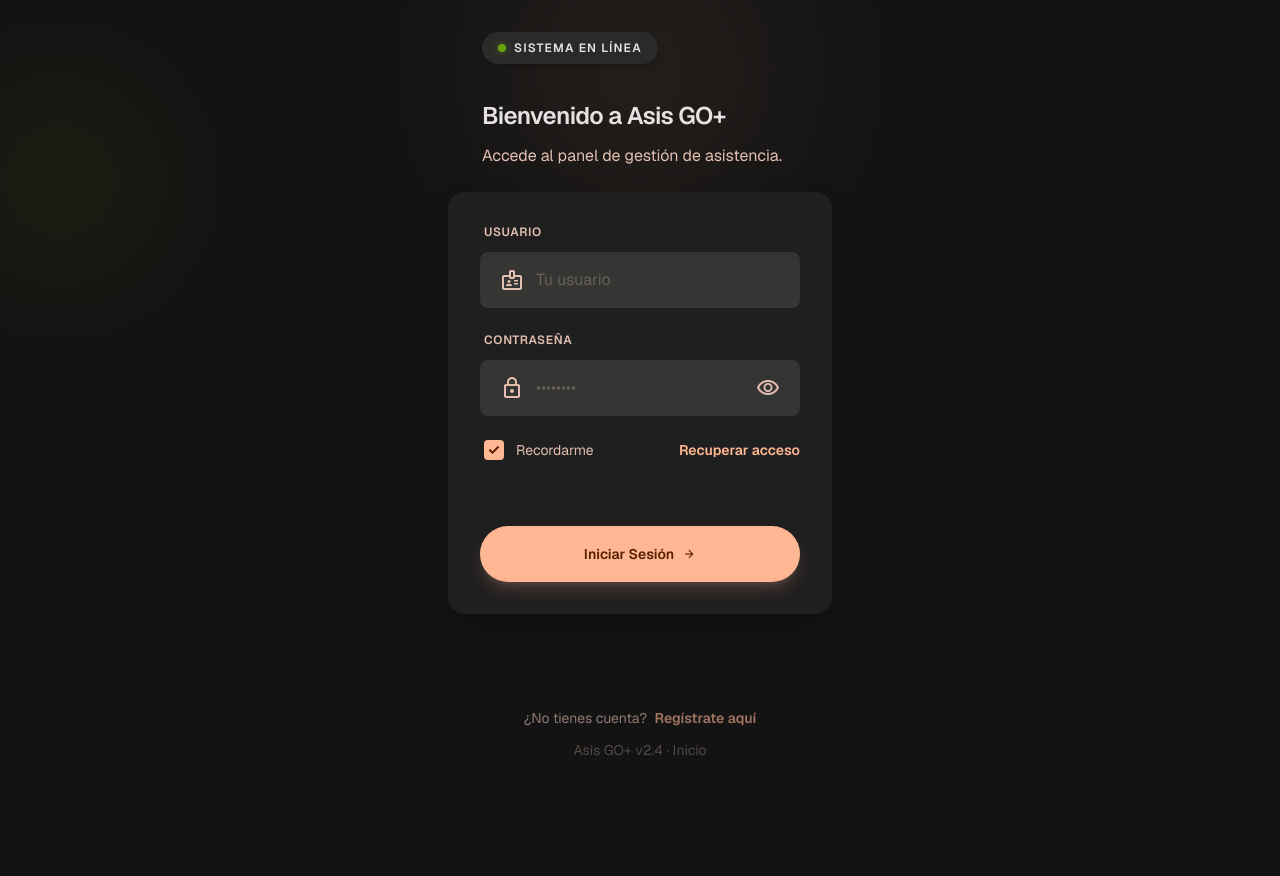
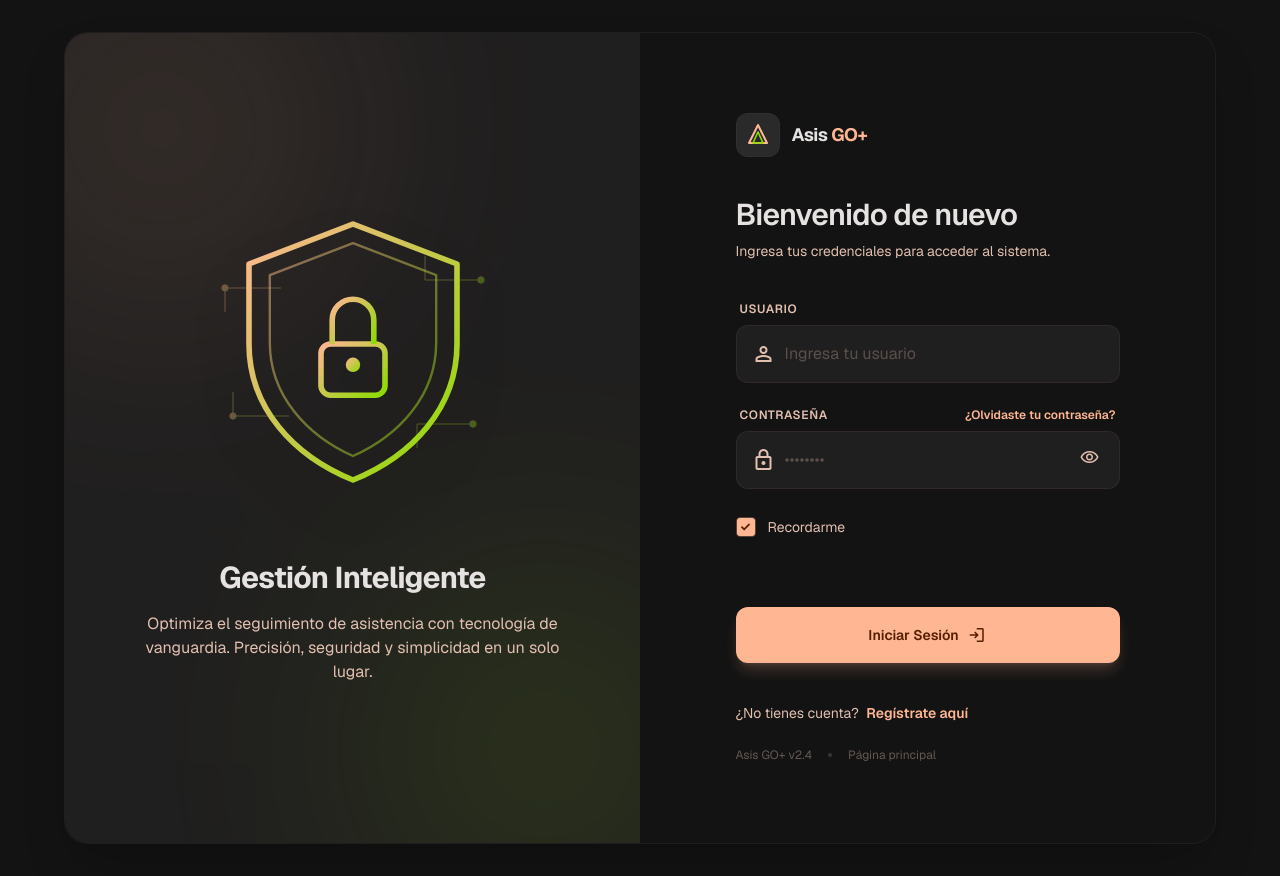
Before and after one commit to kevinhndz/AsisGo, a FastAPI app: page /iniciar_sesion in a window 1280 px wide. Before the commit the page ends 755 px from the top, so only its background shows below. Run offline with FastAPI, Linux system fonts and the light colour scheme; parts of the project's set-up code (start-up, migrations or seed data) failed here and were passed over; some libraries are stand-ins or nearby versions.

Commit message:
Imagen anandida en login

```diff
--- a/templates/login.html
+++ b/templates/login.html
@@ -34,71 +34,116 @@ tailwind.config = { darkMode:"class", theme:{ extend:{ colors:{
   input:-webkit-autofill{-webkit-box-shadow:0 0 0 30px #201f1f inset !important;-webkit-text-fill-color:#e5e2e1 !important;}
   @keyframes spin{to{transform:rotate(360deg);}}
   .animate-spin{animation:spin 1s linear infinite;}
+  @keyframes pulse{0%,100%{opacity:1;}50%{opacity:.5;}}
   .animate-pulse{animation:pulse 2s ease infinite;}
-  @keyframes pulse{0%,100%{opacity:1;}50%{opacity:.5;}}
 </style>
 </head>
-<body class="bg-background pt-safe pb-safe" style="font-family:'Geist',sans-serif;">
+<body class="bg-background text-on-surface min-h-screen flex items-center justify-center p-0 sm:p-4 lg:p-8" style="font-family:'Geist',sans-serif;">
 
-<main class="relative w-full min-h-screen flex flex-col">
-  <div class="flex flex-col w-full relative overflow-hidden flex-1 items-center">
+<div class="flex flex-col lg:flex-row w-full max-w-6xl min-h-[700px] bg-surface shadow-2xl rounded-3xl overflow-hidden border border-white/5">
 
-    <!-- Ambient blobs -->
-    <div class="absolute top-0 left-0 w-full h-[400px] overflow-hidden -z-10 pointer-events-none flex justify-center">
-      <div class="w-[300px] h-[300px] bg-primary/10 rounded-full blur-[80px] absolute -top-20 opacity-70"></div>
-      <div class="w-[200px] h-[200px] bg-tertiary/10 rounded-full blur-[60px] absolute top-20 -left-10 opacity-60"></div>
+  <!-- Columna Izquierda: Ilustración -->
+  <div class="hidden lg:flex lg:w-1/2 bg-surface-container p-12 flex-col items-center justify-center text-center relative overflow-hidden">
+    <div class="absolute top-0 left-0 w-full h-full opacity-10 pointer-events-none">
+      <div class="absolute -top-24 -left-24 w-96 h-96 bg-primary rounded-full blur-[120px]"></div>
+      <div class="absolute -bottom-24 -right-24 w-96 h-96 bg-tertiary rounded-full blur-[120px]"></div>
+    </div>
+    <div class="relative z-10 flex flex-col items-center max-w-md">
+
+      <!-- Ilustración SVG (escudo + candado), reemplaza el <img> roto -->
+      <div class="w-full max-w-[320px] aspect-square mb-12 drop-shadow-2xl flex items-center justify-center">
+        <svg viewBox="0 0 200 200" class="w-full h-full">
+          <defs>
+            <linearGradient id="shieldGrad" x1="0%" y1="0%" x2="100%" y2="100%">
+              <stop offset="0%" stop-color="#ffb693"/>
+              <stop offset="100%" stop-color="#8bdc00"/>
+            </linearGradient>
+          </defs>
+          <!-- líneas tipo "circuito" de fondo -->
+          <g stroke="url(#shieldGrad)" stroke-width="0.6" opacity="0.35" fill="none">
+            <path d="M20 60 H55 M20 60 V75 M145 55 H180 M145 55 V40 M25 140 H60 M25 140 V125 M140 145 H175 M140 145 V160"/>
+            <circle cx="20" cy="60" r="2" fill="#ffb693"/>
+            <circle cx="180" cy="55" r="2" fill="#8bdc00"/>
+            <circle cx="25" cy="140" r="2" fill="#ffb693"/>
+            <circle cx="175" cy="145" r="2" fill="#8bdc00"/>
+          </g>
+          <!-- escudo -->
+          <path d="M100 20 L165 45 V95 C165 135 137 165 100 180 C63 165 35 135 35 95 V45 Z"
+                fill="none" stroke="url(#shieldGrad)" stroke-width="3.5" stroke-linejoin="round"/>
+          <path d="M100 32 L152 52 V94 C152 127 129 152 100 165 C71 152 48 127 48 94 V52 Z"
+                fill="none" stroke="url(#shieldGrad)" stroke-width="1.5" opacity="0.5" stroke-linejoin="round"/>
+          <!-- candado -->
+          <rect x="80" y="95" width="40" height="32" rx="6" fill="none" stroke="url(#shieldGrad)" stroke-width="3.5"/>
+          <path d="M87 95 V80 a13 13 0 0 1 26 0 V95" fill="none" stroke="url(#shieldGrad)" stroke-width="3.5"/>
+          <circle cx="100" cy="108" r="4.5" fill="url(#shieldGrad)"/>
+          <line x1="100" y1="112" x2="100" y2="119" stroke="url(#shieldGrad)" stroke-width="3.5" stroke-linecap="round"/>
+        </svg>
       </div>
 
-    <!-- Header -->
-    <div class="px-6 pt-8 pb-6 flex flex-col gap-3">
-      <div class="inline-flex items-center gap-2 bg-surface-container-high text-on-surface px-4 py-2 rounded-full self-start shadow-md">
-        <div class="w-2 h-2 rounded-full bg-tertiary animate-pulse shadow-[0_0_8px_rgba(139,220,0,0.6)]"></div>
-        <span class="font-label-caps text-label-caps uppercase text-on-surface tracking-widest">Sistema en línea</span>
+      <h2 class="text-3xl font-bold text-on-surface mb-4 tracking-tight">Gestión Inteligente</h2>
+      <p class="text-body-md text-on-surface-variant">Optimiza el seguimiento de asistencia con tecnología de vanguardia. Precisión, seguridad y simplicidad en un solo lugar.</p>
     </div>
-      <h1 class="font-headline-lg-mobile text-headline-lg-mobile text-on-surface mt-6 tracking-tight">Bienvenido a Asis GO+</h1>
-      <p class="font-body-md text-body-md text-on-surface-variant pr-4">Accede al panel de gestión de asistencia.</p>
   </div>
 
-    <!-- Card -->
-    <div class="mx-6 max-w-sm w-full self-center bg-surface-container text-on-surface rounded-2xl p-8 shadow-2xl flex flex-col gap-8 relative z-10 mb-8">
+  <!-- Columna Derecha: Formulario -->
+  <div class="flex-1 bg-background flex flex-col items-center justify-center p-8 sm:p-12 lg:p-20">
+    <div class="w-full max-w-sm flex flex-col">
+
+      <!-- Logo SVG (reemplaza el <img> roto) -->
+      <div class="mb-10 flex items-center justify-center lg:justify-start gap-3">
+        <div class="w-11 h-11 rounded-xl bg-surface-container-high border border-outline-variant/20 flex items-center justify-center flex-shrink-0">
+          <svg viewBox="0 0 24 24" class="w-6 h-6">
+            <path d="M12 2 L21 20 H3 Z" fill="none" stroke="#ffb693" stroke-width="2" stroke-linejoin="round"/>
+            <path d="M12 9 L17 20 H7 Z" fill="none" stroke="#8bdc00" stroke-width="1.6" stroke-linejoin="round"/>
+          </svg>
+        </div>
+        <span class="text-lg font-bold tracking-tight text-on-surface">Asis <span class="text-primary">GO+</span></span>
+      </div>
+
+      <div class="mb-10 text-center lg:text-left">
+        <h1 class="text-2xl sm:text-3xl font-semibold tracking-tight text-on-surface mb-2">Bienvenido de nuevo</h1>
+        <p class="text-body-sm text-on-surface-variant">Ingresa tus credenciales para acceder al sistema.</p>
+      </div>
 
       <form class="flex flex-col gap-6" id="formulario-login" onsubmit="handleLogin(event)">
 
         <!-- Usuario -->
-        <label class="flex flex-col gap-3">
-          <span class="font-label-caps text-label-caps text-on-surface-variant uppercase tracking-wider pl-1">Usuario</span>
-          <div class="relative flex items-center group">
-            <span class="material-symbols-outlined absolute left-5 text-on-surface-variant group-focus-within:text-primary transition-colors">badge</span>
-            <input id="usuario" type="text" required placeholder="Tu usuario"
-              class="w-full bg-surface-container-highest text-on-surface font-body-md text-body-md rounded-lg pl-14 pr-6 py-4 focus:outline-none focus:bg-surface-bright transition-all placeholder:text-on-surface-variant/30 shadow-inner">
+        <div class="flex flex-col gap-2">
+          <label class="text-label-caps text-on-surface-variant uppercase ml-1" for="usuario">Usuario</label>
+          <div class="relative group">
+            <span class="material-symbols-outlined absolute left-4 top-1/2 -translate-y-1/2 text-on-surface-variant group-focus-within:text-primary transition-colors">person</span>
+            <input id="usuario" type="text" required placeholder="Ingresa tu usuario"
+              class="w-full bg-surface-container border border-outline-variant/30 text-on-surface rounded-xl pl-12 pr-4 py-4 focus:outline-none focus:ring-2 focus:ring-primary/20 focus:border-primary transition-all placeholder:text-on-surface-variant/30">
           </div>
-        </label>
+        </div>
 
         <!-- Contraseña -->
-        <label class="flex flex-col gap-3">
-          <span class="font-label-caps text-label-caps text-on-surface-variant uppercase tracking-wider pl-1">Contraseña</span>
-          <div class="relative flex items-center group">
-            <span class="material-symbols-outlined absolute left-5 text-on-surface-variant group-focus-within:text-primary transition-colors">lock</span>
+        <div class="flex flex-col gap-2">
+          <div class="flex justify-between items-center px-1">
+            <label class="text-label-caps text-on-surface-variant uppercase" for="contrasena">Contraseña</label>
+            <a class="text-label-bold text-primary hover:text-primary-fixed transition-colors text-xs" href="#">¿Olvidaste tu contraseña?</a>
+          </div>
+          <div class="relative group">
+            <span class="material-symbols-outlined absolute left-4 top-1/2 -translate-y-1/2 text-on-surface-variant group-focus-within:text-primary transition-colors">lock</span>
             <input id="contrasena" type="password" required placeholder="••••••••"
-              class="w-full bg-surface-container-highest text-on-surface font-body-md text-body-md rounded-lg pl-14 pr-14 py-4 focus:outline-none focus:bg-surface-bright transition-all placeholder:text-on-surface-variant/30 shadow-inner">
-            <button type="button" onclick="togglePass()" class="absolute right-3 text-on-surface-variant hover:text-primary transition-colors flex items-center justify-center p-2 rounded-full hover:bg-surface-container">
-              <span class="material-symbols-outlined" id="eye-icon">visibility</span>
+              class="w-full bg-surface-container border border-outline-variant/30 text-on-surface rounded-xl pl-12 pr-12 py-4 focus:outline-none focus:ring-2 focus:ring-primary/20 focus:border-primary transition-all placeholder:text-on-surface-variant/30">
+            <button type="button" onclick="togglePass()" class="absolute right-3 top-1/2 -translate-y-1/2 text-on-surface-variant hover:text-primary transition-colors p-2">
+              <span class="material-symbols-outlined text-[20px]" id="eye-icon">visibility</span>
             </button>
           </div>
-        </label>
+        </div>
 
         <!-- Options -->
-        <div class="flex items-center justify-between pl-1">
+        <div class="flex items-center justify-between mt-1">
           <label class="flex items-center gap-3 cursor-pointer group">
-            <div class="w-5 h-5 rounded bg-surface-container-highest flex items-center justify-center group-hover:bg-surface-bright transition-colors relative overflow-hidden">
+            <div class="w-5 h-5 rounded border border-outline-variant bg-surface-container flex items-center justify-center group-hover:border-primary transition-colors relative overflow-hidden">
               <input type="checkbox" checked class="opacity-0 absolute inset-0 cursor-pointer peer">
               <div class="absolute inset-0 bg-primary opacity-0 peer-checked:opacity-100 transition-opacity flex items-center justify-center">
-                <span class="material-symbols-outlined text-[16px] text-on-primary font-bold">check</span>
+                <span class="material-symbols-outlined text-[14px] text-on-primary font-bold">check</span>
               </div>
             </div>
-            <span class="font-body-sm text-body-sm text-on-surface-variant group-hover:text-on-surface transition-colors">Recordarme</span>
+            <span class="text-body-sm text-on-surface-variant group-hover:text-on-surface transition-colors">Recordarme</span>
           </label>
-          <a href="#" class="font-label-bold text-label-bold text-primary hover:text-primary-fixed transition-colors">Recuperar acceso</a>
         </div>
 
         <!-- Mensaje error -->
@@ -106,27 +151,30 @@ tailwind.config = { darkMode:"class", theme:{ extend:{ colors:{
 
         <!-- Submit -->
         <button type="submit" id="btn-submit"
-          class="w-full h-14 bg-primary text-on-primary rounded-full font-label-bold text-label-bold flex items-center justify-center gap-2 hover:bg-primary-fixed hover:scale-[1.02] active:scale-[0.98] transition-all shadow-lg shadow-primary/20">
+          class="w-full h-14 bg-primary text-on-primary rounded-xl font-label-bold text-label-bold flex items-center justify-center gap-2 hover:bg-primary-fixed hover:scale-[1.02] active:scale-[0.98] transition-all shadow-lg shadow-primary/20 mt-1">
           <span id="btn-text">Iniciar Sesión</span>
-          <span class="material-symbols-outlined text-sm" id="btn-icon" style="font-variation-settings:'FILL' 1;">arrow_forward</span>
+          <span class="material-symbols-outlined text-[20px]" id="btn-icon" style="font-variation-settings:'FILL' 1;">login</span>
           <span id="btn-loader" class="hidden"><span class="material-symbols-outlined animate-spin">progress_activity</span></span>
         </button>
       </form>
-    </div>
 
       <!-- Footer -->
-    <div class="mt-auto text-center pb-10 px-6">
-      <p class="font-body-sm text-body-sm text-on-surface-variant opacity-60">
+      <div class="mt-10 text-center lg:text-left">
+        <p class="font-body-sm text-body-sm text-on-surface-variant">
           ¿No tienes cuenta?
           <a href="/sign_up" class="text-primary hover:text-primary-fixed transition-colors ml-1 font-semibold">Regístrate aquí</a>
         </p>
-      <p class="font-body-sm text-body-sm text-on-surface-variant opacity-30 mt-3">
-        Asis GO+ v2.4 · <a href="/" class="hover:opacity-60 transition-opacity">Inicio</a>
-      </p>
+        <div class="mt-6 flex items-center gap-4 text-xs text-on-surface-variant/40 justify-center lg:justify-start">
+          <span>Asis GO+ v2.4</span>
+          <span class="w-1 h-1 bg-on-surface-variant/20 rounded-full"></span>
+          <a class="hover:text-on-surface transition-colors" href="/">Página principal</a>
+        </div>
       </div>
 
     </div>
-</main>
+  </div>
+
+</div>
 
 <script>
 function togglePass() {
```
Lines whose indentation alone changed are shown as unchanged.
